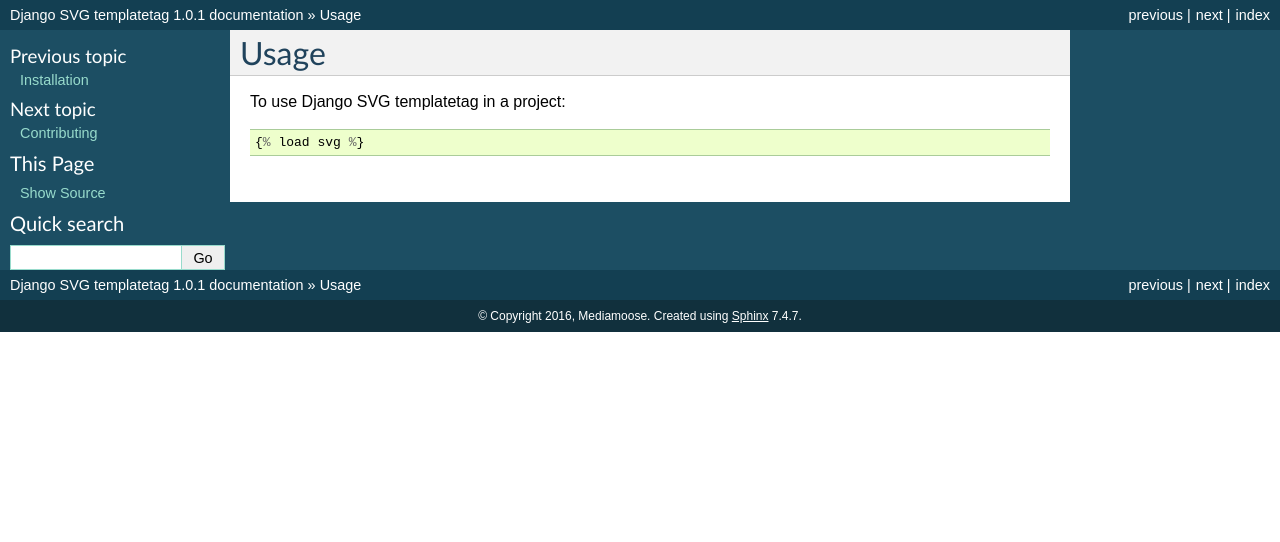
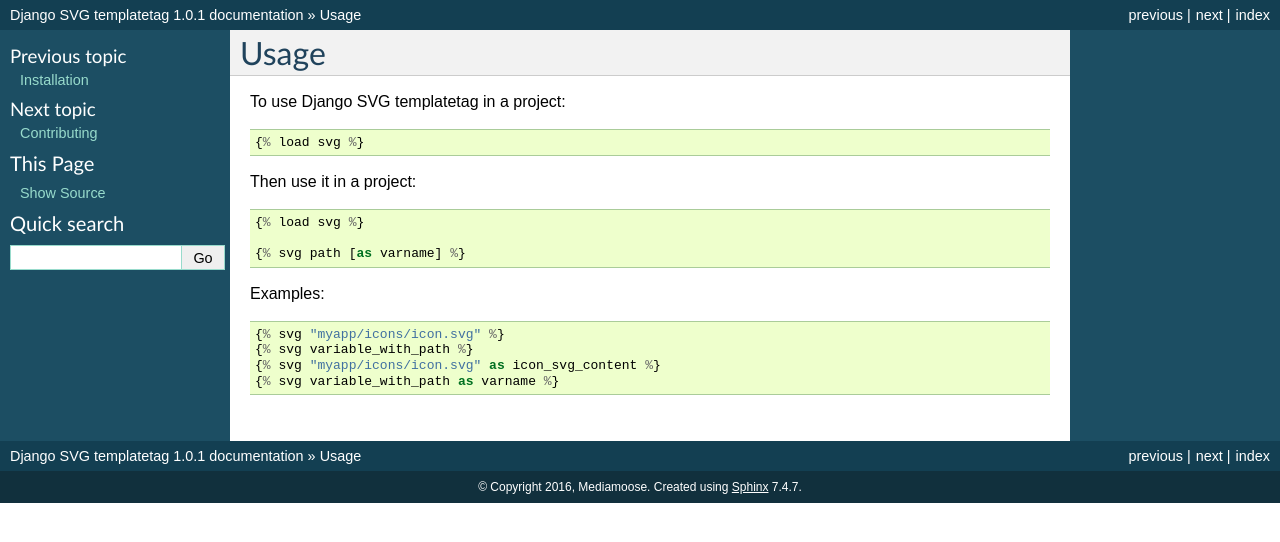
Before and after one commit to Mediamoose/django-svg-templatetag, a Sphinx documentation site: the page built from docs/usage.rst, in a window 1280 px wide. Shown: the top 542 px of the page. Built offline with Sphinx 7.4.7, drawn with Linux system fonts in a browser that asks for light colours.

Commit message:
Add how to use the template tag in the docs.
* Add how to actually use the tempalte tag

* Add how to use the tempalte tag in the docs

* Update README.rst

```diff
--- a/docs/usage.rst
+++ b/docs/usage.rst
@@ -5,3 +5,16 @@
 To use Django SVG templatetag in a project::
 
     {% load svg %}
+
+Then use it in a project::
+
+    {% load svg %}
+
+    {% svg path [as varname] %}
+
+Examples::
+
+    {% svg "myapp/icons/icon.svg" %}
+    {% svg variable_with_path %}
+    {% svg "myapp/icons/icon.svg" as icon_svg_content %}
+    {% svg variable_with_path as varname %}
```
Also changed, not shown: README.rst (+9 -0 lines).
